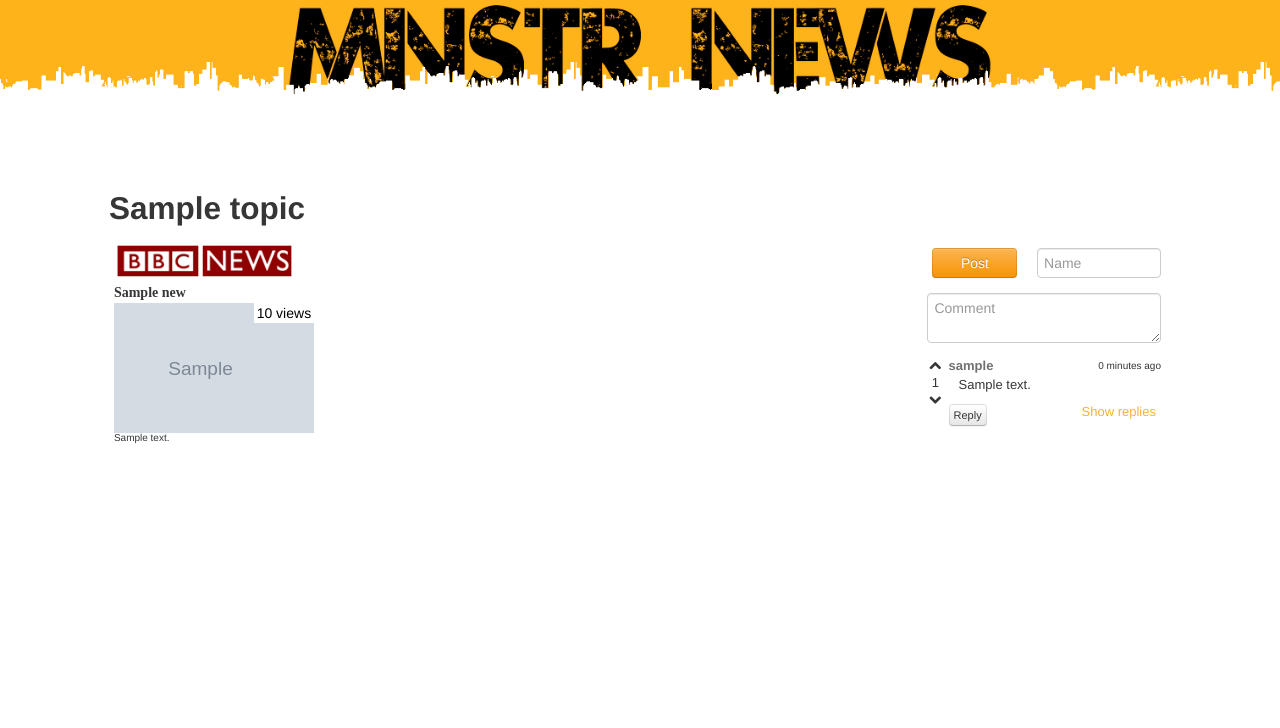
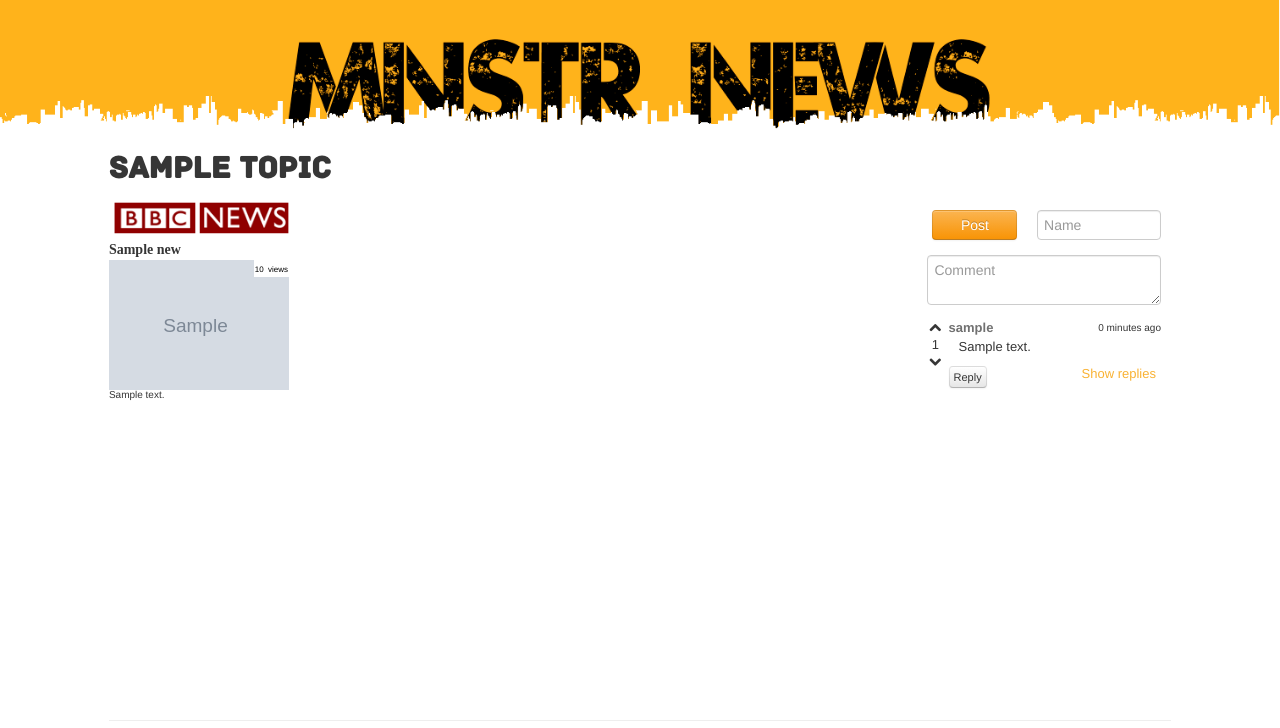
Before and after one commit to axsaucedo/monsternews, a Django app: page / in a window 1280 px wide. Shown: the top 728 px of the page. Run offline with Django 3.2, Linux system fonts and the light colour scheme; tables that the repository leaves empty hold one stand-in row (values such as "Sample post"); grey boxes marked "Sample" are stand-in pictures; parts of the project's set-up code (start-up, migrations or seed data) failed here and were passed over.

Commit message:
FUCKING XML FILE

```diff
--- a/mnstr/static/css/main.css
+++ b/mnstr/static/css/main.css
@@ -28,27 +28,23 @@ a {
 a:hover {
     color: #f6d59a;
     text-decoration: none;
+    cursor:pointer;
 }
 
 .votes {
     display: none;
 }
 
-h1.page-title
-{
-    text-align:center;
-    font-family: 'Urban';
-    font-size:6em;
-    margin-top: 80px;
-}
 .img-title img {
-    width:100%;
-    position:relative;
+    width: 100%;
+    position: relative;
+    margin-top: -20px;
 }
 
 .topic-title
 {
 	text-align:left;
+    font-family: Archive;
 }
 
 .topic
@@ -74,6 +70,7 @@ h1.page-title
 .img-source {
     width: 200px;
     height: 130px;
+
 }
 
 .description {
@@ -86,7 +83,6 @@ h1.page-title
 {
     height: 250px;
     min-width: 170px;
-    padding: 5px;
 }
 
 .source .heading
--- a/mnstr/templates/main.html
+++ b/mnstr/templates/main.html
@@ -31,7 +31,18 @@
 					                    <div class="span3 source" data-source_id="{{ news.id }}" data-source_click_url="/source_click/">
 					                        <div class="div-logo"><img class="source-logo" src="{{ news.source }}"></div>
 					                        <div class="heading">{{ news.name|truncatechars:27 }}</div>
-					                        <a href="{{ news.link }}"><div class="img-source" style="background-size:contain; background-image:url('{{ news.image_link }}');"><span style="text-align:center; color:black; float:right; width: 60px; height: 20px; background-color: rgba(255, 255, 255, 150);"><span class="news_views">{{ news.views }}</span>&nbspviews</span></div></a>
+					                        <a href="{{ news.link }}">
+                                                <div class="img-source">
+                                                    <div style="width:90%; height:100%; background-size:contain; background-image:url('{{ news.image_link }}');">
+                                                        <span style="text-align:center; font-size:8px; color:black; float:right; width: 35px; height: 17px; background-color: rgba(255, 255, 255, 150);">
+                                                            <span class="news_views">
+                                                                {{ news.views }}
+                                                            </span>
+                                                            &nbspviews
+                                                        </span>
+                                                    </div>
+                                                </div>
+                                            </a>
 					                        <div class="description">{{ news.description|truncatechars:200 }}</div>
 					                    </div>
 				                	{% endfor %}
--- a/mnstr/views.py
+++ b/mnstr/views.py
@@ -5,7 +5,7 @@ from django.template.loader import render_to_string
 from django.utils import simplejson
 from django.http import HttpResponse
 
-fetch_comments = 5
+fetch_comments = 6
 line_news = 4
 
 def home(request):
```
Also changed, not shown: mnstr/static/media/mainimg/mnstrtitle.png.
